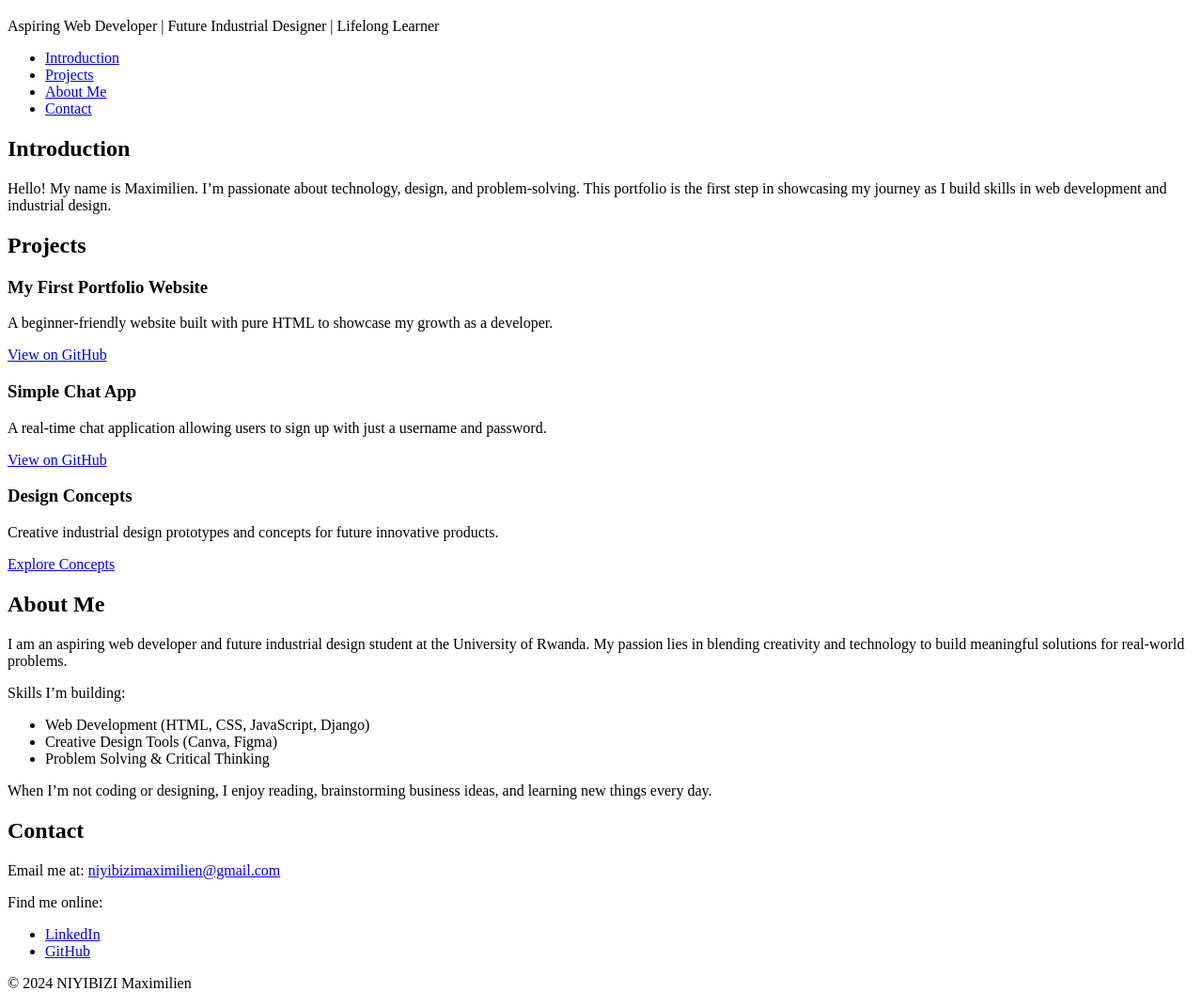
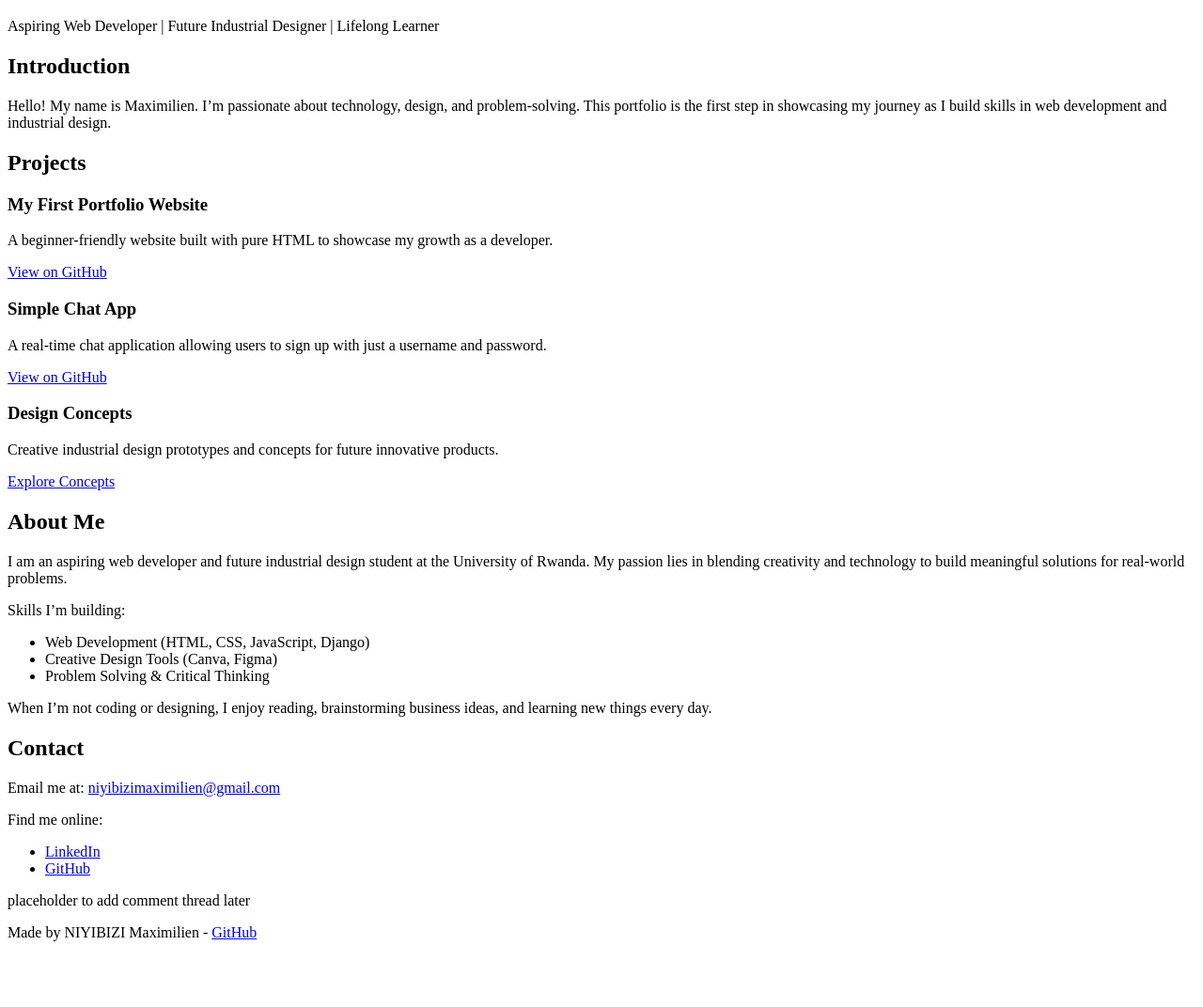
Before and after one commit to Mahbubasultan/My_First_Portfolio, a plain HTML site: page html_basic/index.html in a window 1280 px wide. Shown: the part 61-1133 px from the top of the page at 94% size. After the commit the page ends 1079 px from the top, so only its background shows below. Drawn offline with Linux system fonts and the light colour scheme.

Commit message:
Update index.html

```diff
--- a/html_basic/index.html
+++ b/html_basic/index.html
@@ -3,6 +3,7 @@
 <head>
     <meta charset="utf-8">
     <title>NIYIBIZI Maximilien - Personal Portfolio</title>
+    <meta name="viewport" content="width=device-width, initial-scale=1.0">
 </head>
 <body>
     <!-- Header -->
@@ -11,16 +12,10 @@
         <p>Aspiring Web Developer | Future Industrial Designer | Lifelong Learner</p>
     </header>
 
-    <!-- Navigation -->
-    <nav>
-        <ul>
-            <li><a href="#introduction">Introduction</a></li>
-            <li><a href="#projects">Projects</a></li>
-            <li><a href="#about">About Me</a></li>
-            <li><a href="#contact">Contact</a></li>
-        </ul>
-    </nav>
-
+    <!-- Main Content -->
+    <main>
+        <!-- Article (portfolio content) -->
+        <article>
             <!-- Introduction Section -->
             <section id="introduction">
                 <h2>Introduction</h2>
@@ -31,23 +26,23 @@
             <section id="projects">
                 <h2>Projects</h2>
 
-        <article class="project">
+                <div class="project">
                     <h3>My First Portfolio Website</h3>
                     <p>A beginner-friendly website built with pure HTML to showcase my growth as a developer.</p>
                     <a href="https://github.com/niyibizimaximilien/My_First_Portfolio" target="_blank">View on GitHub</a>
-        </article>
+                </div>
 
-        <article class="project">
+                <div class="project">
                     <h3>Simple Chat App</h3>
                     <p>A real-time chat application allowing users to sign up with just a username and password.</p>
                     <a href="https://github.com/niyibizimaximilien/chat-app" target="_blank">View on GitHub</a>
-        </article>
+                </div>
 
-        <article class="project">
+                <div class="project">
                     <h3>Design Concepts</h3>
                     <p>Creative industrial design prototypes and concepts for future innovative products.</p>
                     <a href="https://www.behance.net" target="_blank">Explore Concepts</a>
-        </article>
+                </div>
             </section>
 
             <!-- About Me Section -->
@@ -73,10 +68,17 @@
                     <li><a href="https://github.com/niyibizimaximilien" target="_blank">GitHub</a></li>
                 </ul>
             </section>
+        </article>
+
+        <!-- Aside -->
+        <aside>
+            placeholder to add comment thread later
+        </aside>
+    </main>
 
     <!-- Footer -->
     <footer>
-        <p>&copy; 2024 NIYIBIZI Maximilien</p>
+        <p>Made by NIYIBIZI Maximilien - <a href="https://github.com/niyibizimaximilien" target="_blank">GitHub</a></p>
     </footer>
 </body>
 </html>
```
Lines whose indentation alone changed are shown as unchanged.
